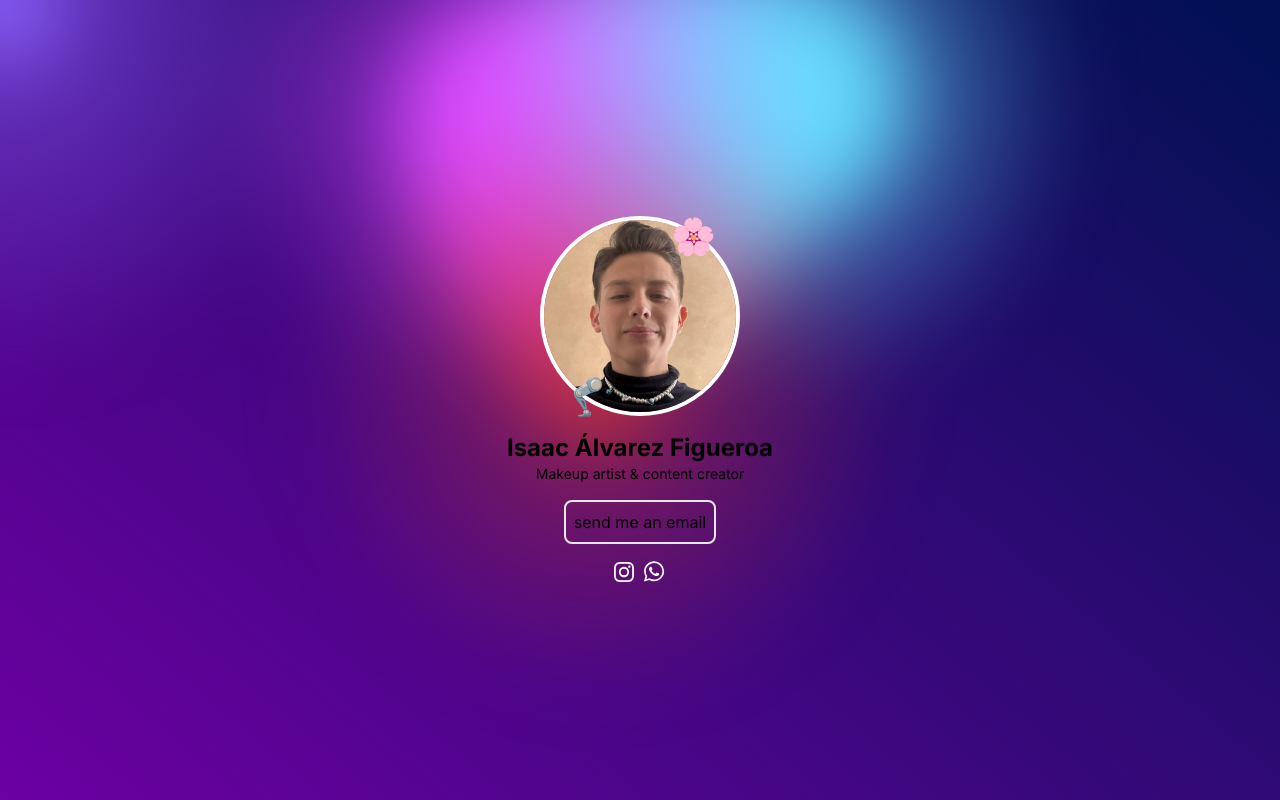
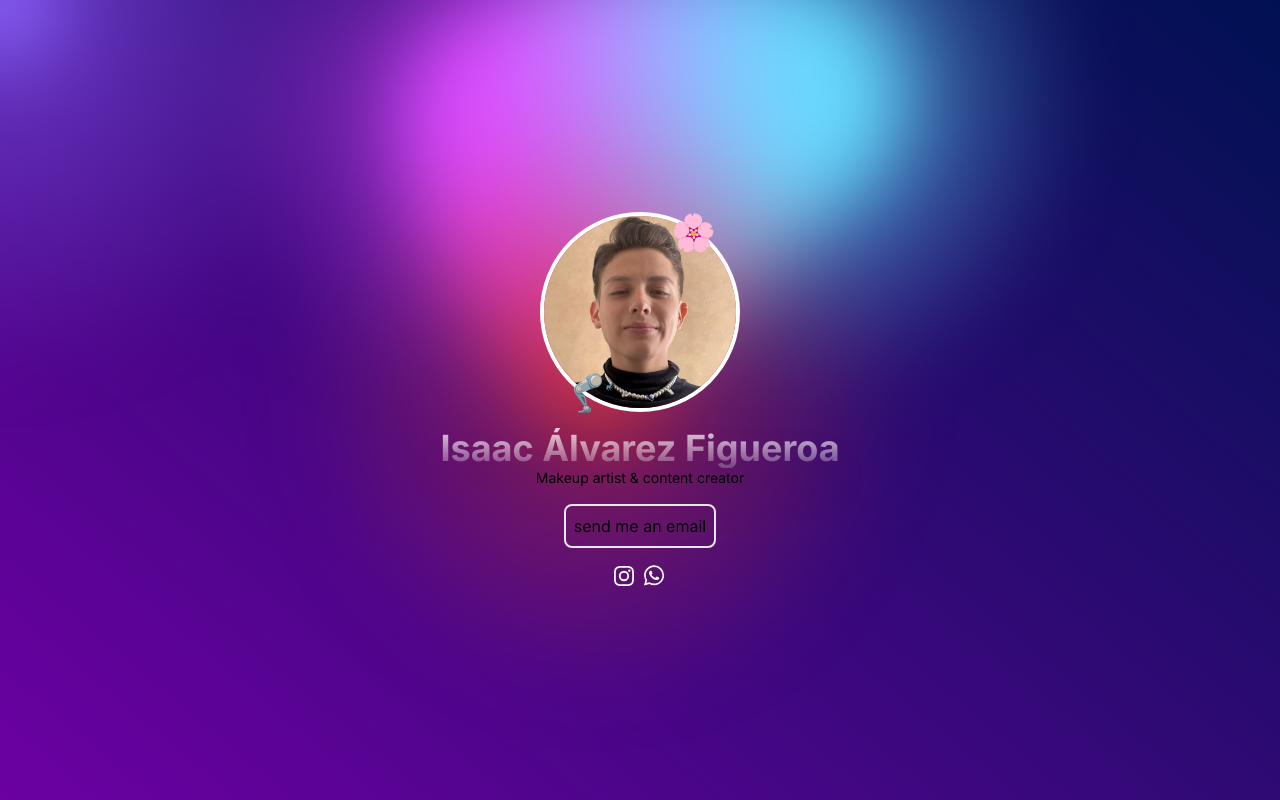
Before and after one commit to arielmerinos/isaacalvarez, a Next.js app: page / in a window 1280 px wide. Built offline with nearby package versions, Linux system fonts and the light colour scheme.

Commit message:
refactor: Update home page layout and content

```diff
--- a/src/app/page.tsx
+++ b/src/app/page.tsx
@@ -19,7 +19,7 @@ export default function Home() {
           <h1 className="absolute bottom-4 left-6 text-4xl ">🦿</h1>
           <h1 className="absolute top-0 right-6 text-4xl ">🌸</h1>
         </div>
-        <h1 className="text-center text-2xl font-bold ">
+        <h1 className="text-center text-4xl font-bold bg-clip-text text-transparent drop-shadow-2xl bg-gradient-to-b from-white/80 to-white/20 ">
           Isaac Álvarez Figueroa
         </h1>
         <h3 className="text-center text-sm mb-4">
```
